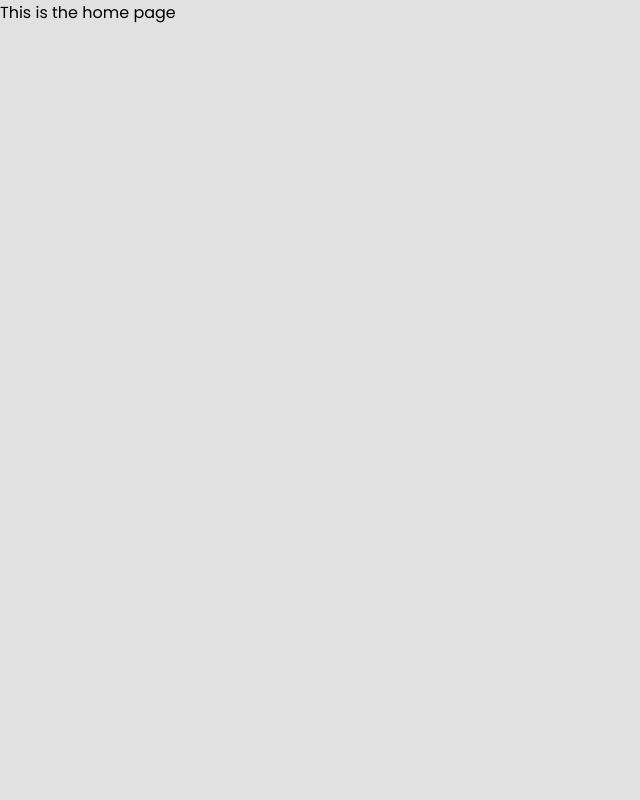
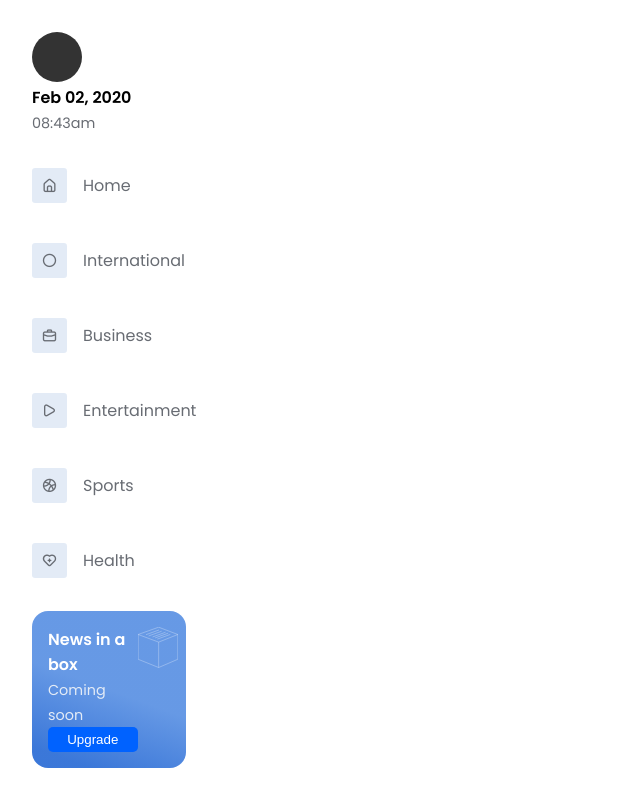
Before and after one commit to Rupam-Shil/QuickDose, a Vue app in the folder client/: page /home in a window 1280 px wide. Shown: the whole page, without its empty margins (0-640 px from the left). Built offline with nearby package versions, Linux system fonts and the light colour scheme.

Commit message:
sidebar added

```diff
--- a/client/package.json
+++ b/client/package.json
@@ -11,6 +11,7 @@
 	"dependencies": {
 		"axios": "^0.21.4",
 		"core-js": "^3.6.5",
+		"date-fns": "^2.25.0",
 		"gsap": "^3.7.1",
 		"loadash": "^1.0.0",
 		"vue": "^3.0.0",
--- /dev/null
+++ b/client/src/components/MainSidebar.vue
@@ -0,0 +1,164 @@
+<template>
+	<div class="mainsidebar">
+		<div class="user-details">
+			<div class="user-image"></div>
+			<div class="current-date">Feb 02, 2020</div>
+			<div class="current-time">08:43am</div>
+		</div>
+		<div class="page-links">
+			<router-link to="/home"
+				><div class="icon-box"><i class="uil uil-estate"></i></div>
+				Home</router-link
+			><router-link to="/international"
+				><div class="icon-box"><i class="uil uil-circle"></i></div>
+				International</router-link
+			><router-link to="/business"
+				><div class="icon-box"><i class="uil uil-bag"></i></div>
+				Business</router-link
+			><router-link to="/entertainment"
+				><div class="icon-box"><i class="uil uil-play"></i></div>
+				Entertainment</router-link
+			><router-link to="/sports"
+				><div class="icon-box"><i class="uil uil-basketball"></i></div>
+				Sports</router-link
+			><router-link to="/health"
+				><div class="icon-box"><i class="uil uil-heart-medical"></i></div>
+				Health</router-link
+			>
+		</div>
+		<div class="upgrade-box">
+			<div class="upgrade-box-left">
+				<p>News in a box</p>
+				<span>Coming soon</span>
+				<button>Upgrade</button>
+			</div>
+			<div class="upgrade-box-right">
+				<svg
+					width="553"
+					height="563"
+					viewBox="0 0 553 563"
+					fill="none"
+					xmlns="http://www.w3.org/2000/svg"
+				>
+					<path
+						d="M2 103.5V446L285.5 560.5M2 103.5L285.5 209M2 103.5L285.5 3L550.5 103.5M285.5 560.5L550.5 446V103.5M285.5 560.5V209M550.5 103.5L285.5 209"
+						stroke="white"
+						stroke-width="4"
+					/>
+					<path
+						d="M110.694 106.244L290.806 40.7563"
+						stroke="white"
+						stroke-width="4"
+					/>
+					<path
+						d="M147 123.839L327.113 58.3513"
+						stroke="white"
+						stroke-width="4"
+					/>
+					<path
+						d="M201 137.839L381.113 72.3513"
+						stroke="white"
+						stroke-width="4"
+					/>
+					<path
+						d="M237 150.839L417.113 85.3513"
+						stroke="white"
+						stroke-width="4"
+					/>
+					<path
+						d="M267 167.839L447.113 102.351"
+						stroke="white"
+						stroke-width="4"
+					/>
+				</svg>
+			</div>
+		</div>
+	</div>
+</template>
+
+<script setup></script>
+
+<style lang="scss" scoped>
+.mainsidebar {
+	width: 100%;
+	height: 100%;
+	padding: 2rem;
+	display: flex;
+	flex-direction: column;
+	justify-content: space-between;
+	.user-details {
+		width: 100%;
+		display: flex;
+		flex-direction: column;
+		gap: 0.2rem;
+		.user-image {
+			width: 50px;
+			height: 50px;
+			border-radius: 50%;
+			background-color: #333;
+		}
+		.current-date {
+			font-weight: 600;
+		}
+		.current-time {
+			font-size: 0.9rem;
+			color: var(--grey-text);
+		}
+	}
+	.page-links {
+		display: flex;
+		flex-direction: column;
+		gap: 2.5rem;
+		a {
+			display: flex;
+			gap: 1rem;
+			text-decoration: none;
+			align-items: center;
+			color: var(--grey-text);
+			.icon-box {
+				display: flex;
+				justify-content: center;
+				align-items: center;
+				width: 35px;
+				height: 35px;
+				border-radius: 0.2rem;
+				background: var(--very-lght-blue);
+			}
+		}
+	}
+	.upgrade-box {
+		width: 80%;
+		background: var(--blue-gradient);
+		border-radius: 1rem;
+		color: var(--white);
+		display: flex;
+		padding: 1rem;
+		justify-content: space-between;
+		&-left {
+			p {
+				font-weight: 600;
+			}
+			span {
+				font-size: 0.9rem;
+				color: var(--very-lght-blue);
+				margin-bottom: 1rem;
+			}
+			button {
+				display: block;
+				outline: none;
+				border: none;
+				background: #0062ff;
+				color: var(--white);
+				padding: 0.3rem 1.2rem;
+				border-radius: 5px;
+			}
+		}
+		&-right {
+			svg {
+				width: 40px;
+				height: auto;
+			}
+		}
+	}
+}
+</style>
--- a/client/src/views/Home.vue
+++ b/client/src/views/Home.vue
@@ -1,9 +1,20 @@
 <template>
-	<div>
-		This is the home page
-	</div>
+	<section class="homepage">
+		<div class="right-container"><MainSidebar /></div>
+		<div class="left-container"></div>
+	</section>
 </template>
 
-<script setup></script>
+<script setup>
+import MainSidebar from '../components/MainSidebar.vue';
+</script>
 
-<style lang="scss" scoped></style>
+<style lang="scss" scoped>
+section.homepage {
+	width: 100vw;
+	height: 100vh;
+	background: var(--white);
+	display: grid;
+	grid-template-columns: 20% auto;
+}
+</style>
```
Also changed, not shown: 1 other file (tests, documents, lock files or other folders).
